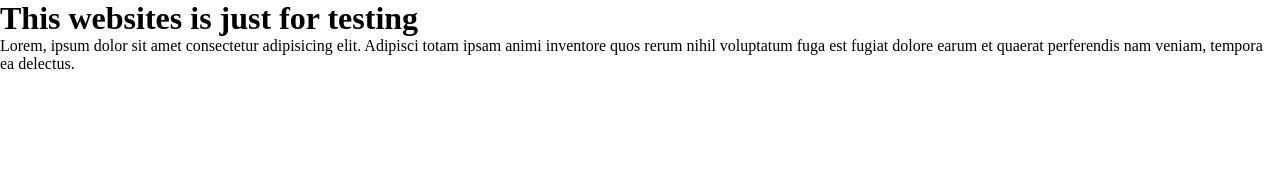
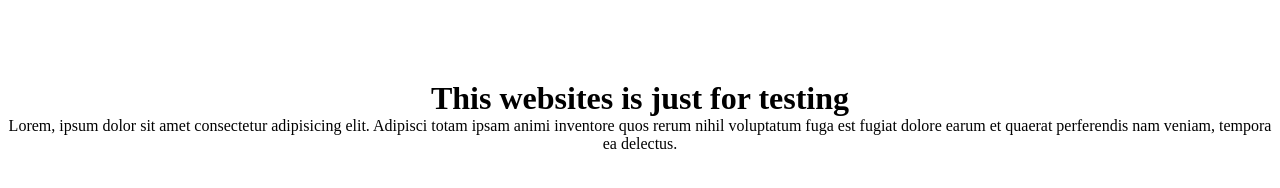
Before and after one commit to Amminn/testing, a plain HTML site: page index.html in a window 1280 px wide. Drawn offline with Linux system fonts and the light colour scheme.

Commit message:
added body styling

```diff
--- a/style.css
+++ b/style.css
@@ -3,3 +3,8 @@
   margin: 0;
   box-sizing: border-box;
 }
+
+body {
+  padding-top: 5rem;
+  text-align: center;
+}
```
